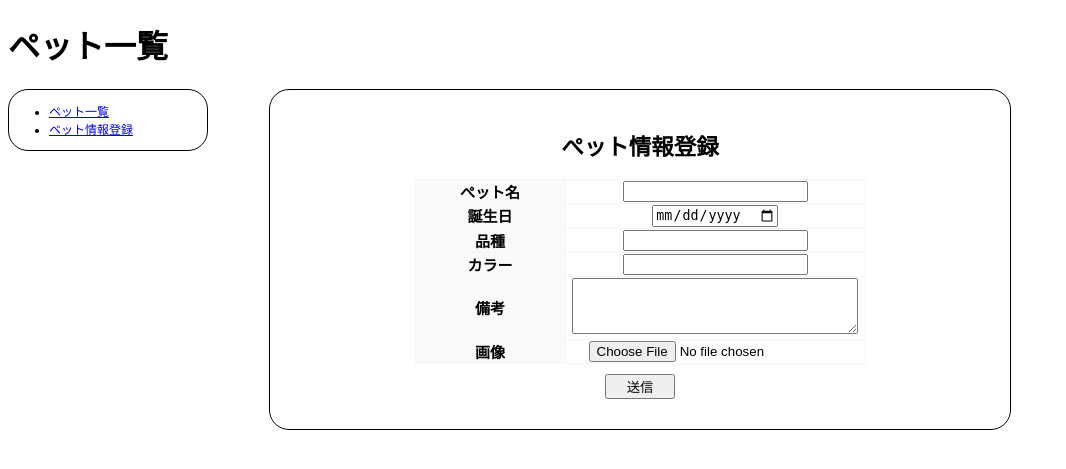
After one commit to mattun7/peight, a PHP site: page /mock/InsertPetInfo.html in a window 1280 px wide. The commit adds this page. Shown: the top 469 px of the page, without its empty margins (0-1066 px from the left). Run offline with PHP 8.4, Linux system fonts and the light colour scheme.

Commit message:
ぺット情報登録画面　作成

```diff
--- a/css/pet.css
+++ b/css/pet.css
@@ -112,6 +112,19 @@ article {
 h2 {
     text-align: center;
 }
+table {
+    border: #f5f5f5 solid 1px;
+    border-collapse: collapse;
+}
+
+th {
+    background-color: #fafafa;
+    border: #f5f5f5 solid 1px;
+}
+
+td {
+    border: #f5f5f5 solid 1px;
+}
 
 .detailTable {
     border: #f5f5f5 solid 1px;
@@ -135,3 +148,27 @@ h2 {
     margin-top: 50px;
     margin-bottom: 50px;
 }
+
+.insertPetInfoTable {
+    margin-top: 10px;
+    margin-left: auto;
+    margin-right: auto;
+}
+
+.insertPetInfoTable td{
+    text-align: center;
+}
+
+input[type="button"] {
+    width: 70px;
+}
+
+textarea {
+    width:280px;
+    height: 50px;
+}
+
+.center {
+    margin: 10px;
+    text-align: center;
+}
--- a/mock/Detail.html
+++ b/mock/Detail.html
@@ -15,8 +15,8 @@
     </header>
     <aside>
         <ul>
-            <li><a href="">ペット一覧</a></li>
-            <li><a href="">ペット情報登録</a></li>
+            <li><a href="select.html">ペット一覧</a></li>
+            <li><a href="InsertPetInfo.html">ペット情報登録</a></li>
         </ul>
     </aside>
     <article>
--- /dev/null
+++ b/mock/InsertPetInfo.html
@@ -0,0 +1,78 @@
+<!DOCTYPE html>
+<html lang="ja">
+<head>
+<meta charset="utf-8">
+<title>ペット情報</title>
+<link rel="stylesheet" href="../css/pet.css">
+</head>
+<body>
+    <header>
+        <h1>ペット一覧</h1>
+    </header>
+    <aside>
+        <ul>
+            <li><a href="select.html">ペット一覧</a></li>
+            <li><a href="InsertPetInfo.html">ペット情報登録</a></li>
+        </ul>
+    </aside>
+    <article>
+        <h2>
+            ぺット情報登録
+        </h2>
+        <table class="insertPetInfoTable">
+            <colgroup width="150"></colgroup>
+            <colgroup width="300"></colgroup>
+            <tr>
+                <th>
+                    ぺット名
+                </th>
+                <td>
+                    <input type="text" id="petName" />
+                </td>
+            <tr>
+                <th>
+                    誕生日
+                </th>
+                <td>
+                    <input type="date" id="birthday" />
+                </td>
+            </tr>
+            <tr>
+                <th>
+                    品種
+                </th>
+                <td>
+                    <input type="text" id="type" />
+                </td>
+            </tr>
+            <tr>
+                <th>
+                    カラー
+                </th>
+                <td>
+                    <input type="text" id="color" />
+                </td>
+            </tr>
+            <tr>
+                <th>
+                    備考
+                </th>
+                <td>
+                    <textarea></textarea>
+                </td>
+            </tr>
+            <tr>
+                <th>
+                    画像
+                </th>
+                <td>
+                    <input type="file" id="file" name="file" />
+                </td>
+            </tr>
+        </table>
+        <div class="center">
+            <input type="button" id="insert" value="送信" />
+        </div>
+    </article>
+</body>
+</html>
--- a/mock/select.html
+++ b/mock/select.html
@@ -11,8 +11,8 @@
     </header>
     <aside>
         <ul>
-            <li><a href="">ペット一覧</a></li>
-            <li><a href="">ペット情報登録</a></li>
+            <li><a href="select.html">ペット一覧</a></li>
+            <li><a href="InsertPetInfo.html">ペット情報登録</a></li>
         </ul>
     </aside>
     <article>
```
